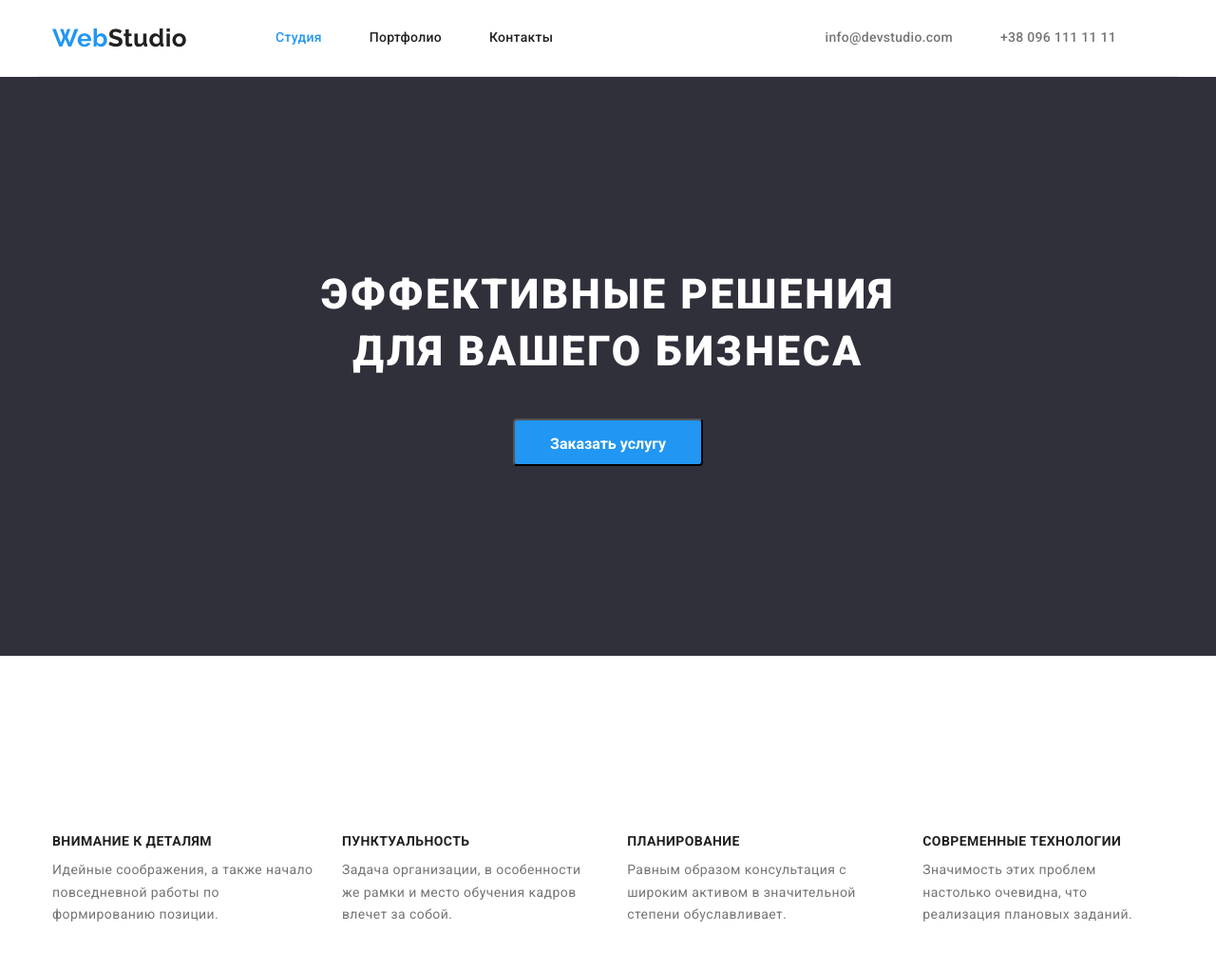
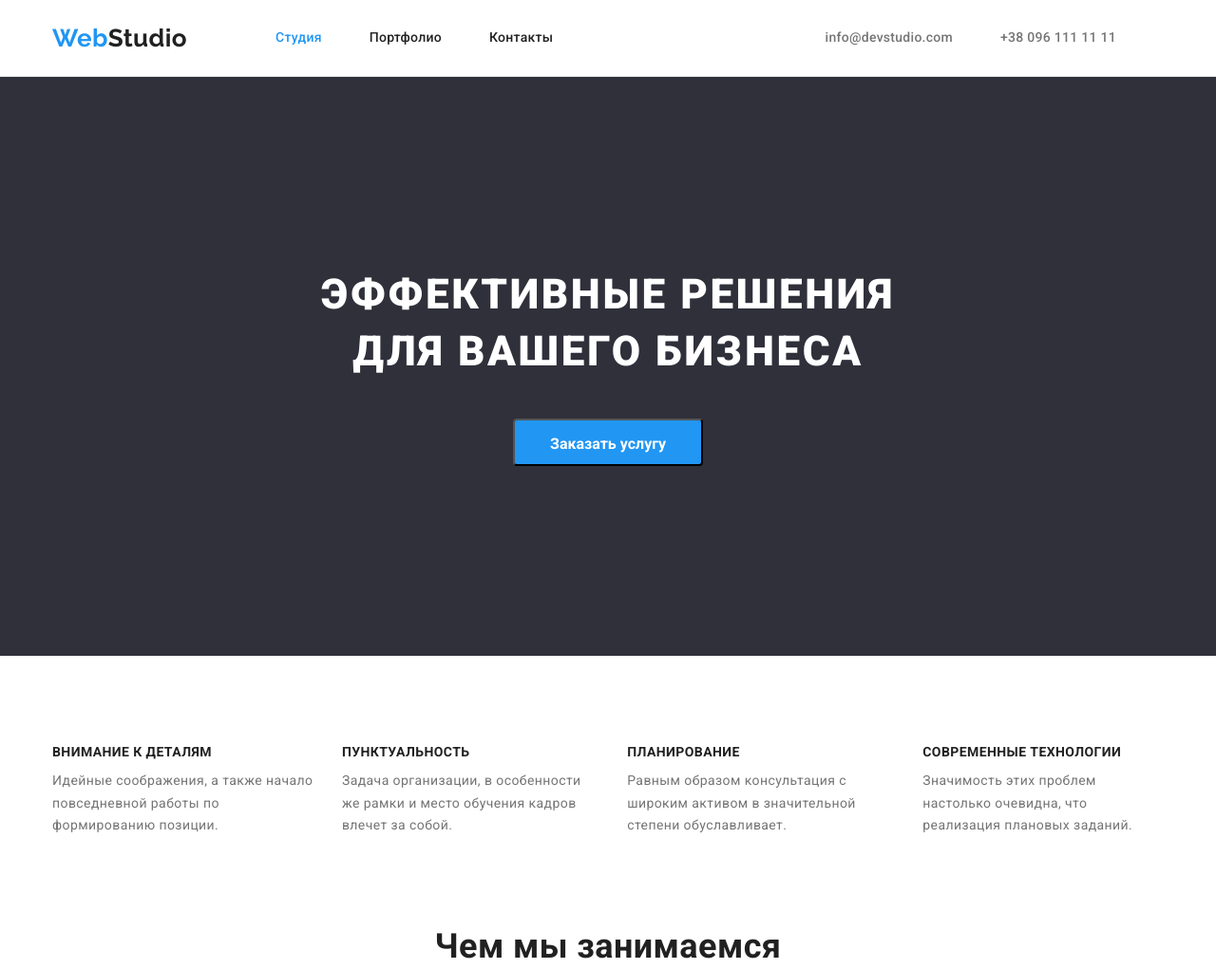
Before and after one commit to IvanBuzduha/goit-markup-hw-03, a plain HTML site: page index.html in a window 1280 px wide. Shown: the top 1021 px of the page at 95% size. Drawn offline with nearby package versions, Linux system fonts and the light colour scheme.

Commit message:
Исправляет две ошибки лишний падинг и размечает линию в хедер

```diff
--- a/css/styles.css
+++ b/css/styles.css
@@ -80,7 +80,7 @@ img {
   justify-content: space-between;
   align-items: center;
 }
-.header-container {
+.page-header {
   border-bottom: 1px solid #ececec;
 }
 
@@ -178,7 +178,6 @@ img {
 }
 .features {
   display: flex;
-  padding-top: 94px;
 }
 .features-item:not(:last-child) {
   margin-right: 30px;
```
